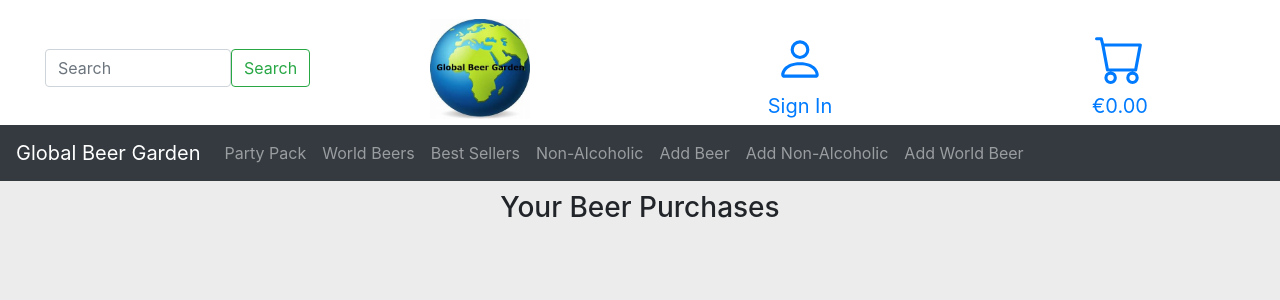
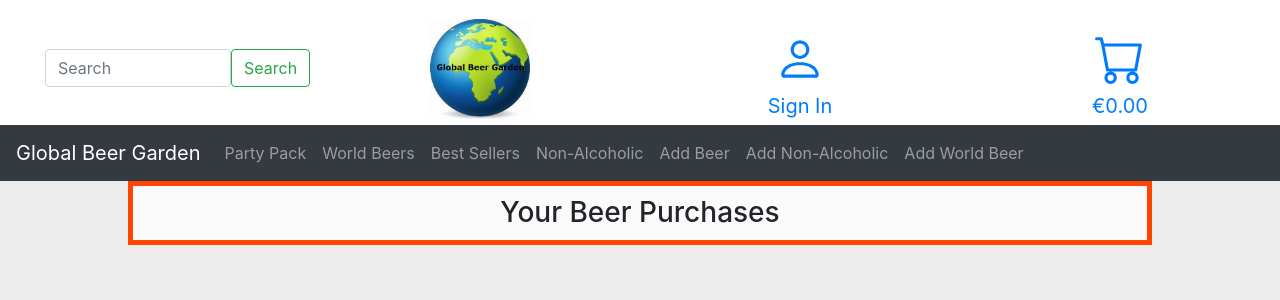
Before and after one commit to Walter64/Professional-Practice-Project, a React (Create React App) app in the folder beerwebsite/: page /cart in a window 1280 px wide. Shown: the top 300 px of the page. Built offline with nearby package versions, Linux system fonts and the light colour scheme; no server answers.

Commit message:
minor changes to to App.css, cart.js, cartPack.js

```diff
--- a/beerwebsite/src/App.css
+++ b/beerwebsite/src/App.css
@@ -161,12 +161,9 @@ h4{
 }
 
 #crd1, #display {
-  margin: 50px;
-  /* margin-left: 8%;   */
-  /* margin-bottom: 40px;    */
-  /* display: flex; */
-  /* justify-content: space-between; */
-   /* display: inline-block;  */
+  /* margin: 100px; */
+  margin-left: 9.5%;
+  margin-bottom: 40px;
   float: left;
 }
 
@@ -199,3 +196,10 @@ h4{
   padding-bottom: 10px;
   /* background-color: #5499C7; */
 }
+
+#myCart {
+  background-color: #fbfbfb;
+  margin-left: 10%;
+  margin-right: 10%;
+  border: 5px solid orangered;
+}
--- a/beerwebsite/src/components/cart.js
+++ b/beerwebsite/src/components/cart.js
@@ -35,7 +35,7 @@ export class Cart extends React.Component{
 
     render(){
         return(
-        <div>
+        <div id="myCart">
             <h3 id='cart'>Your Beer Purchases</h3>
 
         <CartPack id="display" cart={this.state.cart} ReloadData={this.ReloadData}></CartPack>
--- a/beerwebsite/src/components/cartPack.js
+++ b/beerwebsite/src/components/cartPack.js
@@ -7,7 +7,6 @@ export class CartPack extends React.Component{
         return this.props.cart.map((items)=>{
             console.log(items._id)
             return<CartItem key={items._id} items={items} ReloadData={this.props.ReloadData}></CartItem>
-
         })
     }
 }
```
